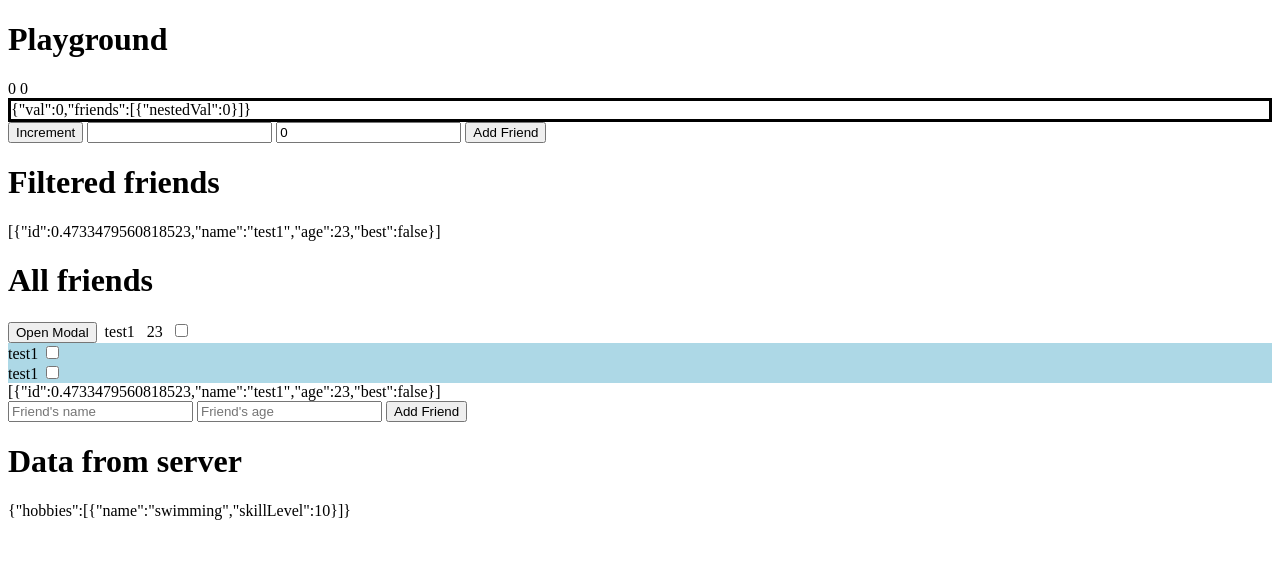
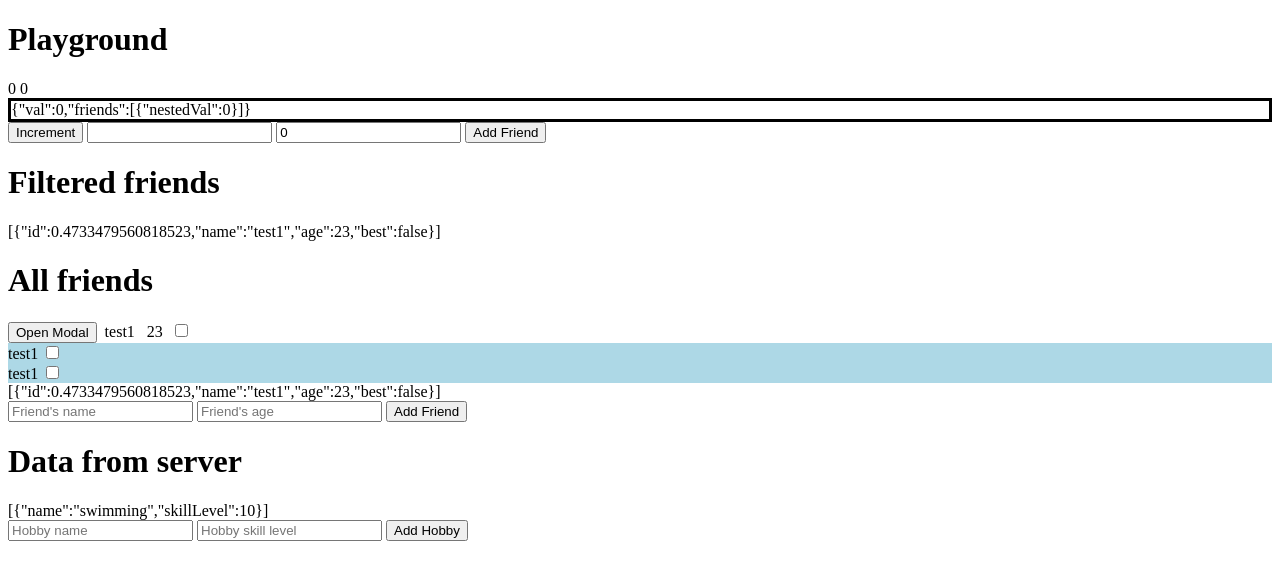
Before and after one commit to EpicStartups/best-practices-svelte, a SvelteKit app: page /friends in a window 1280 px wide. Shown: the top 580 px of the page. Built offline with nearby package versions, Linux system fonts and the light colour scheme.

Commit message:
added hobbies with constructor

```diff
--- a/src/routes/friends/+page.svelte
+++ b/src/routes/friends/+page.svelte
@@ -5,18 +5,15 @@
 
 	const { data } = $props();
 
-	// constants
 	// variables
 	let openModal: boolean = $state(false);
 	let selectedFriendId: number = $state(0.0);
-
-	let nickName: string = $state('');
 
 	let friendName: string = $state('');
 	let friendAge: number = $state(0);
 
 	// const mod = testModule();
-	const mod = new TestModule();
+	const mod = new TestModule(data.hobbies);
 
 	let filteredFriends = $derived(mod.getFriends({ name: 'test1' }));
 	let allFriends = $derived(mod.getAllFriends);
@@ -34,7 +31,17 @@
 		mod.addFriends(data);
 	}
 
-	function handleAddFamily(event: Event) {
+	function handleAddHobby(event: Event) {
+		const form = event.target as HTMLFormElement;
+		const formData = new FormData(form);
+		const data = Array.from(formData.entries()).reduce((acc, [key, value]) => {
+			acc[key] = value;
+			return acc;
+		}, {});
+		mod.addHobbies(data);
+	}
+
+	function handleAddFamily(event: Event, friend_id: number) {
 		const form = event.target as HTMLFormElement;
 		console.log(form);
 		const formData = new FormData(form);
@@ -42,7 +49,9 @@
 			acc[key] = value;
 			return acc;
 		}, {});
-		data.friend_id = selectedFriendId;
+
+		// this one
+		data.friend_id = friend_id;
 		mod.addFamilyMembers(data);
 	}
 </script>
@@ -125,11 +134,10 @@
 			<form
 				onsubmit={(e: Event) => {
 					e.preventDefault();
-					handleAddFamily(e);
+					handleAddFamily(e, friend_id);
 				}}
 			>
 				<input type="text" name="nick_name" placeholder="Friend's family name" required />
-				<!-- <input type="number" name="age" placeholder="Friend's age" required /> -->
 				<button type="submit">Add Friend</button>
 			</form>
 			<h2>Modal Title</h2>
@@ -153,7 +161,18 @@
 </form>
 
 <h1>Data from server</h1>
-{JSON.stringify(data)}
+{JSON.stringify(mod.getHobbies)}
+
+<form
+	onsubmit={(e: Event) => {
+		e.preventDefault();
+		handleAddHobby(e);
+	}}
+>
+	<input type="text" name="name" placeholder="Hobby name" required />
+	<input type="number" name="skillLevel" placeholder="Hobby skill level" required />
+	<button type="submit">Add Hobby</button>
+</form>
 
 <style>
 	.modal {
--- a/src/routes/friends/testClass.svelte.ts
+++ b/src/routes/friends/testClass.svelte.ts
@@ -3,6 +3,7 @@ import type { Friend } from './types';
 
 export class TestModule {
 	private counter: number = $state(0);
+	private hobbies = $state([]);
 	private friends = $state<Friend[]>([
 		{
 			id: Math.random(),
@@ -21,7 +22,9 @@ export class TestModule {
 		]
 	});
 
-	constructor() {}
+	constructor(hobbies) {
+		this.hobbies = hobbies;
+	}
 
 	increment() {
 		this.counter += 1;
@@ -31,10 +34,23 @@ export class TestModule {
 		return this.counter * 2;
 	}
 
+	get getHobbies() {
+		return this.hobbies;
+	}
+
 	addFriends({ name, age }) {
 		console.log('Add friends');
 		this.friends.push({ id: Math.random(), name, age, best: false });
 	}
+
+	addHobbies({ name, skillLevel }) {
+		console.log('add hobbies');
+		this.hobbies.push({ name, skillLevel });
+	}
+
+	// openModal() {
+	// 	return true;
+	// }
 
 	addFamilyMembers({
 		friend_id,
```
